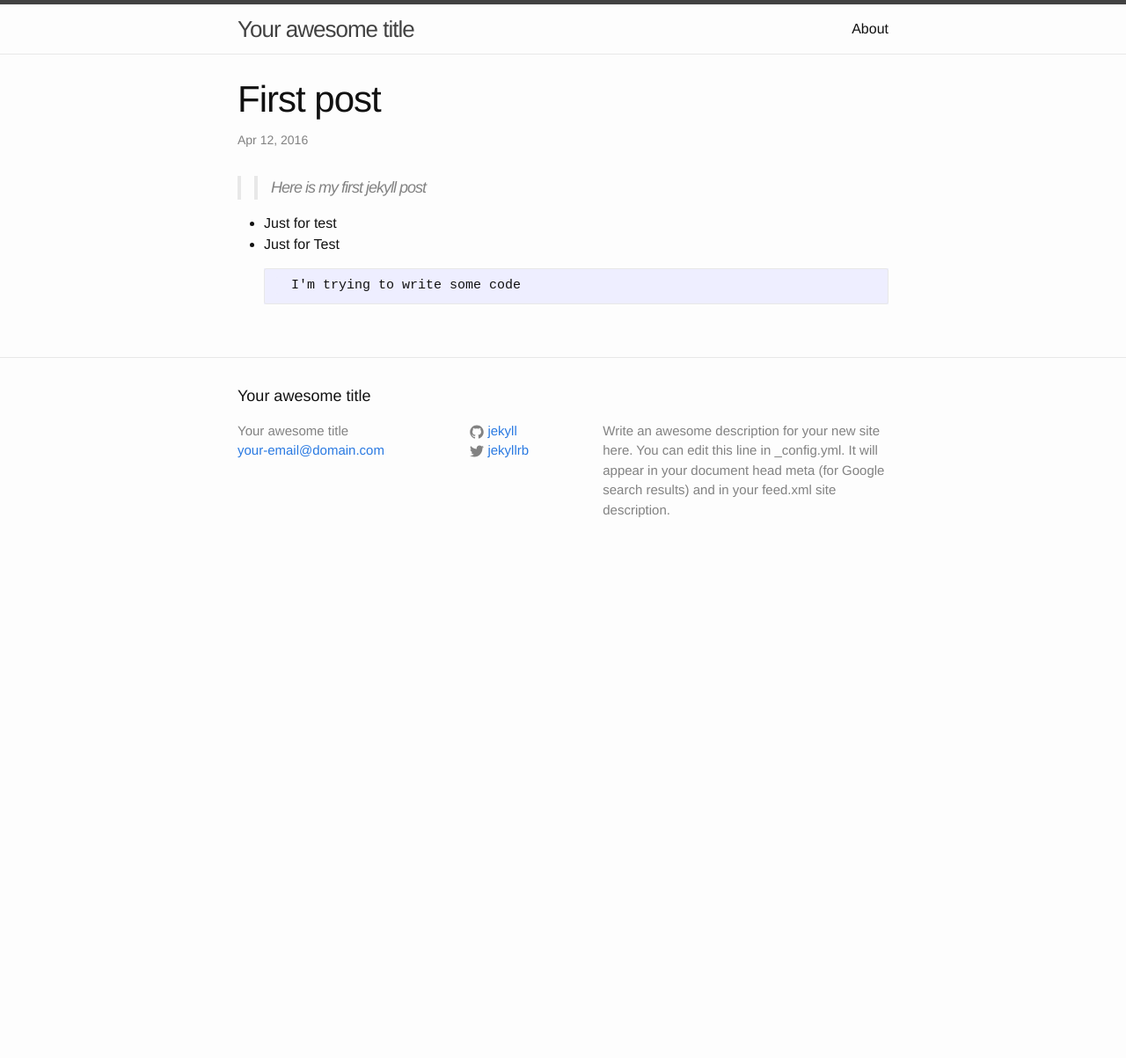
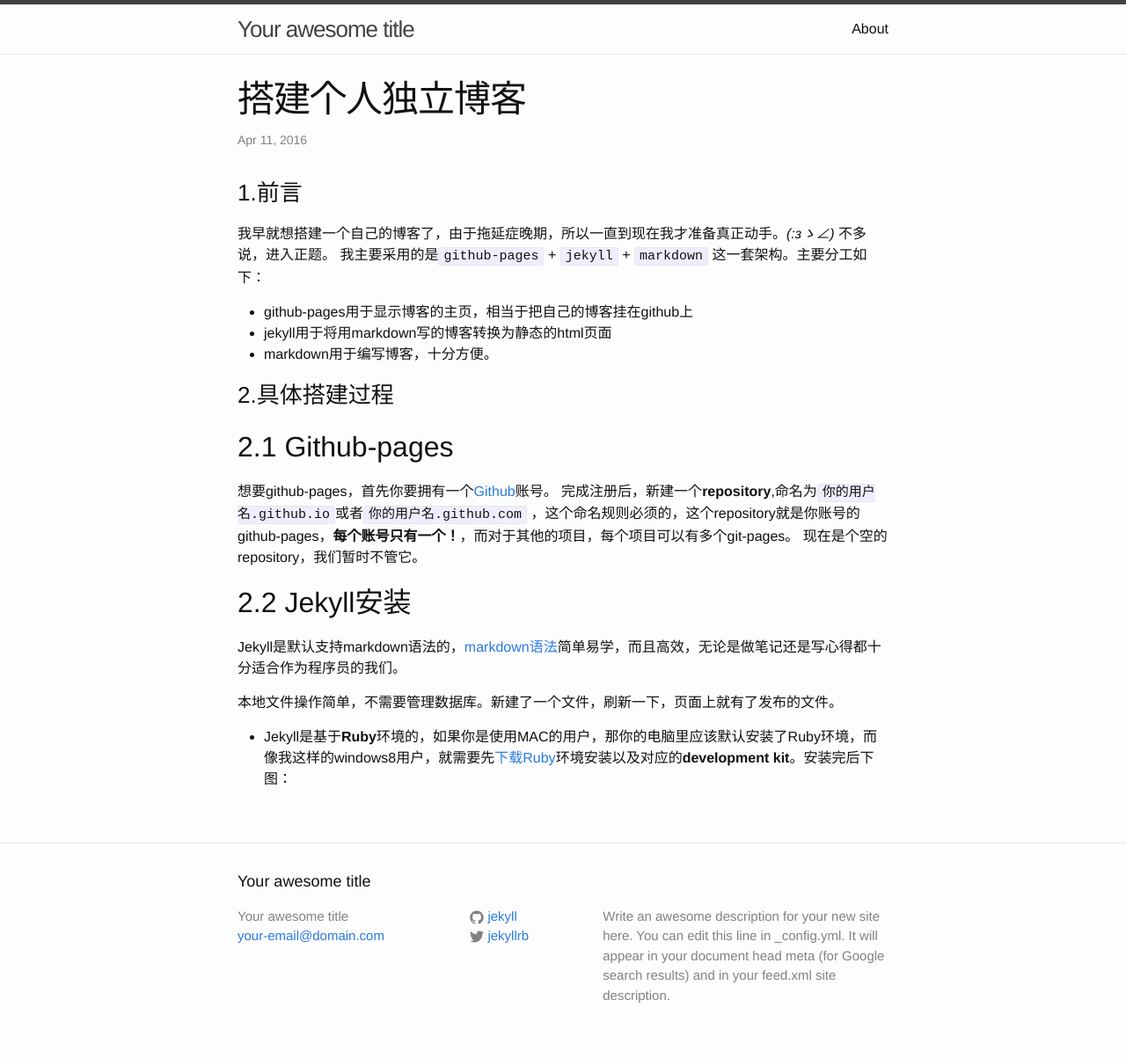
Before and after one commit to YangShuailing/hujunyu1222.github.io, a Jekyll site: the page built from _posts/2016-04-12-first-post.markdown, in a window 1280 px wide. Shown: the whole page at 88% size. Built offline with Jekyll 4.4.1, drawn with Linux system fonts in a browser that asks for light colours; before the commit the page ends 900 px from its top, so only the background shows below that.

Commit message:
build blog

```diff
--- a/_config.yml
+++ b/_config.yml
@@ -17,5 +17,9 @@ url: "http://yourdomain.com" # the base hostname & protocol for your site
 twitter_username: jekyllrb
 github_username:  jekyll
 
+# highlight
+highlighter: pygments
+
 # Build settings
+
 markdown: kramdown
--- a/_posts/2016-04-11-welcome-to-jekyll.markdown
+++ b/_posts/2016-04-11-welcome-to-jekyll.markdown
@@ -4,6 +4,7 @@ title:  "Welcome to Jekyll!"
 date:   2016-04-11 15:53:51 +0800
 categories: jekyll update
 ---
+###1. Introduction
 You’ll find this post in your `_posts` directory. Go ahead and edit it and re-build the site to see your changes. You can rebuild the site in many different ways, but the most common way is to run `jekyll serve`, which launches a web server and auto-regenerates your site when a file is updated.
 
 To add new posts, simply add a file in the `_posts` directory that follows the convention `YYYY-MM-DD-name-of-post.ext` and includes the necessary front matter. Take a look at the source for this post to get an idea about how it works.
--- a/_posts/2016-04-12-first-post.markdown
+++ b/_posts/2016-04-12-first-post.markdown
@@ -1,13 +1,31 @@
 ---
 layout: post
-title: "First post"
-date: 2016-04-12 14:19:01
-categories: mypost
+title: "搭建个人独立博客"
+date:   2016-04-11 21:57:00 +0800
+categories: [git-pages, jekyll, markdown]
 ---
 
->> Here is my first jekyll post
+### 1.前言
 
-+ Just for test
-* Just for Test
+我早就想搭建一个自己的博客了，由于拖延症晚期，所以一直到现在我才准备真正动手。_(:зゝ∠)_ 不多说，进入正题。
+我主要采用的是`github-pages` + `jekyll` + `markdown` 这一套架构。主要分工如下：
 
-        I'm trying to write some code
+- github-pages用于显示博客的主页，相当于把自己的博客挂在github上
+- jekyll用于将用markdown写的博客转换为静态的html页面
+- markdown用于编写博客，十分方便。
+
+
+### 2.具体搭建过程
+
+## 2.1 Github-pages
+
+想要github-pages，首先你要拥有一个[Github](https://github.com/)账号。
+完成注册后，新建一个**repository**,命名为`你的用户名.github.io`或者`你的用户名.github.com` ，这个命名规则必须的，这个repository就是你账号的github-pages，**每个账号只有一个！**，而对于其他的项目，每个项目可以有多个git-pages。
+现在是个空的repository，我们暂时不管它。
+
+## 2.2 Jekyll安装
+Jekyll是默认支持markdown语法的，[markdown语法](http://daringfireball.net/projects/markdown/)简单易学，而且高效，无论是做笔记还是写心得都十分适合作为程序员的我们。
+
+本地文件操作简单，不需要管理数据库。新建了一个文件，刷新一下，页面上就有了发布的文件。
+
++ Jekyll是基于**Ruby**环境的，如果你是使用MAC的用户，那你的电脑里应该默认安装了Ruby环境，而像我这样的windows8用户，就需要先[下载Ruby](http://rubyinstaller.org/downloads/)环境安装以及对应的**development kit**。安装完后下图：
```
